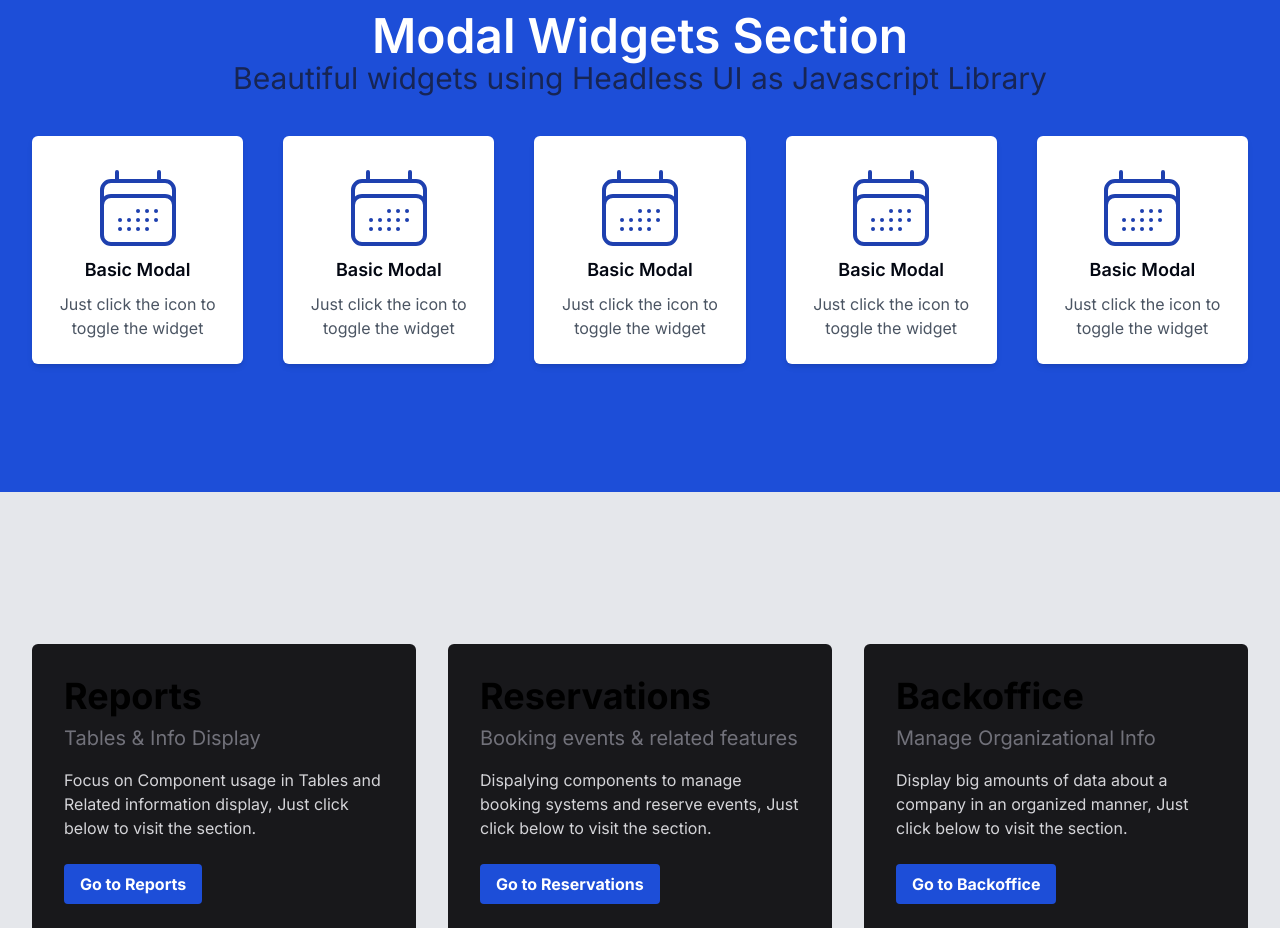
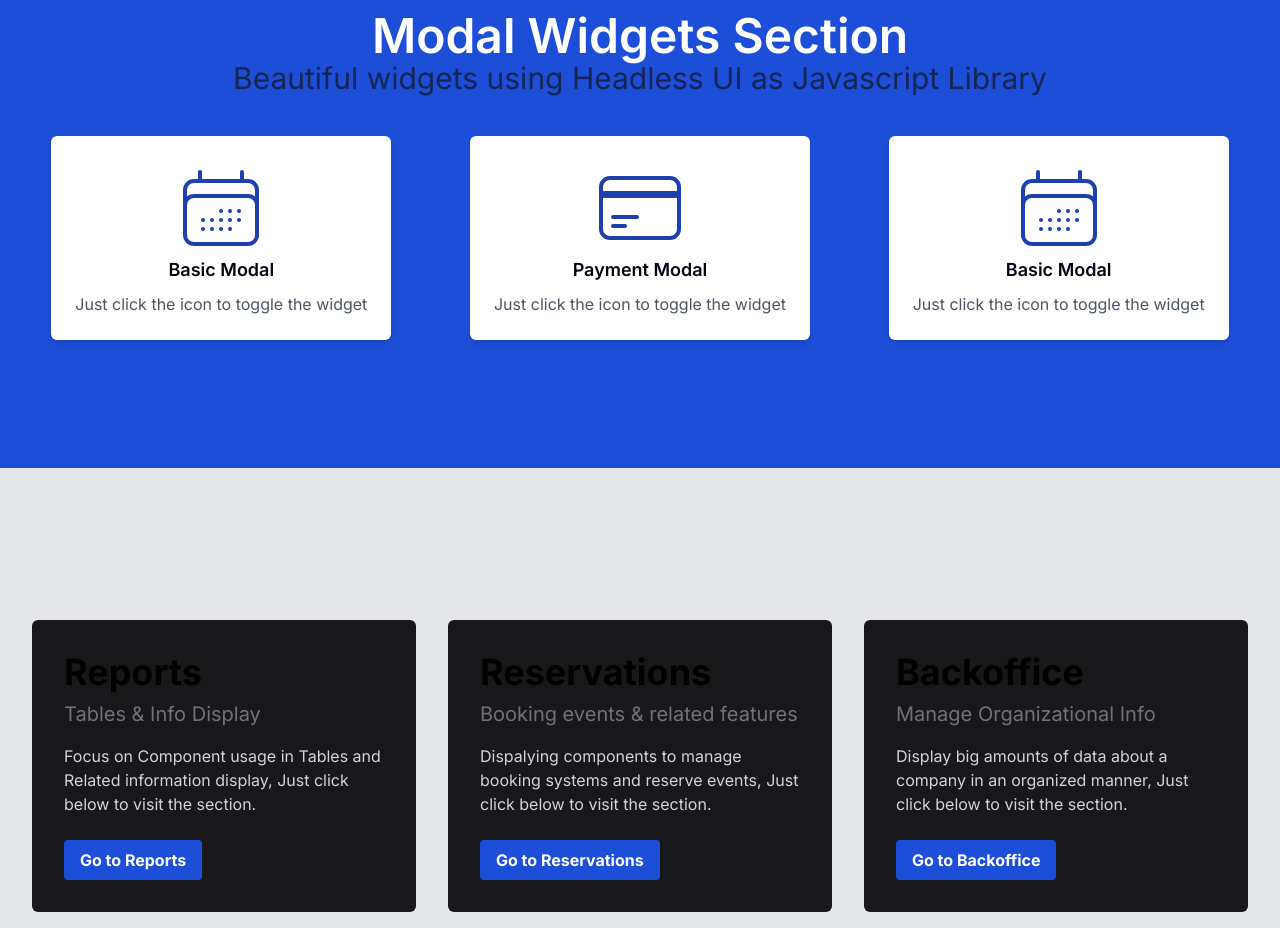
Before and after one commit to DanielRed007/react-lab-2024, a Next.js app in the folder lab-01/: page / in a window 1280 px wide. Shown: the part 1100-2028 px from the top of the page. Built offline with nearby package versions, Linux system fonts and the light colour scheme.

Commit message:
test case added, widget layout modified to display three elements

```diff
--- a/lab-01/jest.config.ts
+++ b/lab-01/jest.config.ts
@@ -8,6 +8,7 @@ const createJestConfig = nextJest({
 const config: Config = {
   coverageProvider: 'v8',
   testEnvironment: 'jest-environment-jsdom',
+  setupFilesAfterEnv: ['<rootDir>/setupTests.ts'],
 }
 
 export default createJestConfig(config)
--- a/lab-01/src/app/lib/features/homeWidgetsReducer.ts
+++ b/lab-01/src/app/lib/features/homeWidgetsReducer.ts
@@ -4,16 +4,12 @@ interface HomeWidgetsState {
   showModal1: boolean
   showModal2: boolean
   showModal3: boolean
-  showModal4: boolean
-  showModal5: boolean
 }
 
 const initialState: HomeWidgetsState = {
   showModal1: false,
   showModal2: false,
   showModal3: false,
-  showModal4: false,
-  showModal5: false,
 }
 
 const homeWidgetsSlice = createSlice({
--- a/lab-01/src/app/shared/home-widget-section/HomeWidgetSection.tsx
+++ b/lab-01/src/app/shared/home-widget-section/HomeWidgetSection.tsx
@@ -1,13 +1,14 @@
+import {
+  CalculatorIcon,
+  CalendarIcon,
+  NextJSIcon,
+  PaymentIcon,
+} from '../../utils/icons/icons'
 import {
   toggleModal,
   openModal,
   closeModal,
 } from '../../lib/features/homeWidgetsReducer'
-import {
-  CalculatorIcon,
-  CalendarIcon,
-  NextJSIcon,
-} from '../../utils/icons/icons'
 import { Dialog, Transition } from '@headlessui/react'
 import { useDispatch, useSelector } from 'react-redux'
 import IconModal from '../icon-modal/IconModal'
@@ -43,7 +44,7 @@ const HomeWidgetSection = () => {
           </p>
         </div>
 
-        <div className="mx-auto mt-10 grid max-w-lg grid-cols-4 flex items-center justify-center gap-x-8 gap-y-10 sm:max-w-xl sm:grid-cols-6 sm:gap-x-10 lg:mx-0 lg:max-w-none lg:grid-cols-5">
+        <div className="mx-auto mt-10 grid max-w-lg grid-cols-2 sm:grid-cols-3 lg:grid-cols-3 flex items-center justify-center gap-x-8 gap-y-10 sm:max-w-xl sm:gap-x-10 lg:mx-0 lg:max-w-none lg:grid-cols-3">
           <WidgetIconLink
             title="Basic Modal"
             subtitle="Just click the icon to toggle the widget"
@@ -56,32 +57,13 @@ const HomeWidgetSection = () => {
           </WidgetIconLink>
 
           <WidgetIconLink
-            title="Basic Modal"
+            title="Payment Modal"
             subtitle="Just click the icon to toggle the widget"
           >
-            <CalendarIcon
+            <PaymentIcon
+              testId="payment"
               customClass="h-24 w-24 text-blue-800"
-              onClick={() => handleOpenModal('showModal1')}
-            />
-          </WidgetIconLink>
-
-          <WidgetIconLink
-            title="Basic Modal"
-            subtitle="Just click the icon to toggle the widget"
-          >
-            <CalendarIcon
-              customClass="h-24 w-24 text-blue-800"
-              onClick={() => handleOpenModal('showModal1')}
-            />
-          </WidgetIconLink>
-
-          <WidgetIconLink
-            title="Basic Modal"
-            subtitle="Just click the icon to toggle the widget"
-          >
-            <CalendarIcon
-              customClass="h-24 w-24 text-blue-800"
-              onClick={() => handleOpenModal('showModal1')}
+              onClick={() => handleOpenModal('showModal2')}
             />
           </WidgetIconLink>
 
@@ -116,6 +98,42 @@ const HomeWidgetSection = () => {
           </div>
         </div>
       </IconModal>
+
+      <IconModal
+        showModal={showModal2}
+        modalRef={'showModal2'}
+        onCancel={handleCloseModal}
+        onClose={handleCloseModal}
+        onSuccess={handleCloseModal}
+      >
+        <div className="bg-white px-4 pb-4 pt-5 sm:p-6 sm:pb-4 flex flex-col items-center">
+          <div className="sm:flex sm:items-start">
+            <div className="mt-3 text-center sm:ml-4 sm:mt-0 sm:text-left">
+              <div className="mt-2 flex flex-col justify-center items-center">
+                <div className="mx-auto h-24 w-24 rounded-full bg-green-500 sm:mx-0 sm:h-10 sm:w-10">
+                  <svg
+                    xmlns="http://www.w3.org/2000/svg"
+                    fill="none"
+                    viewBox="0 0 24 24"
+                    strokeWidth={1.5}
+                    stroke="currentColor"
+                    className="w-10 h-10"
+                  >
+                    <path
+                      strokeLinecap="round"
+                      strokeLinejoin="round"
+                      d="M14.25 7.756a4.5 4.5 0 1 0 0 8.488M7.5 10.5h5.25m-5.25 3h5.25M21 12a9 9 0 1 1-18 0 9 9 0 0 1 18 0Z"
+                    />
+                  </svg>
+                </div>
+                <p className="text-sm text-gray-500">
+                  Payment Icon modal example
+                </p>
+              </div>
+            </div>
+          </div>
+        </div>
+      </IconModal>
     </div>
   )
 }
--- a/lab-01/src/app/shared/icon-modal/IconModal.tsx
+++ b/lab-01/src/app/shared/icon-modal/IconModal.tsx
@@ -56,6 +56,7 @@ function IconModal({
                   <>{children}</>
                   <div className="bg-gray-50 px-4 py-3 sm:flex sm:flex-row-reverse sm:px-6">
                     <button
+                      data-testid="cancel-icon-modal"
                       type="button"
                       className="inline-flex w-full justify-center rounded-md bg-red-600 px-3 py-2 text-sm font-semibold text-white shadow-sm hover:bg-red-500 sm:ml-3 sm:w-auto"
                       onClick={() => onCancel(modalRef)}
@@ -63,6 +64,7 @@ function IconModal({
                       Deactivate
                     </button>
                     <button
+                      data-testid="success-icon-modal"
                       type="button"
                       className="mt-3 inline-flex w-full justify-center rounded-md bg-white px-3 py-2 text-sm font-semibold text-gray-900 shadow-sm ring-1 ring-inset ring-gray-300 hover:bg-gray-50 sm:mt-0 sm:w-auto"
                       onClick={() => onSuccess(modalRef)}
--- a/lab-01/src/app/utils/icons/icons.tsx
+++ b/lab-01/src/app/utils/icons/icons.tsx
@@ -183,6 +183,32 @@ export const BeakerIcon = ({
   )
 }
 
+export const PaymentIcon = ({
+  customClass,
+  stroke,
+  onClick,
+  testId,
+}: IHeroIconProps) => {
+  return (
+    <svg
+      data-testid={testId}
+      xmlns="http://www.w3.org/2000/svg"
+      fill="none"
+      viewBox="0 0 24 24"
+      strokeWidth={stroke}
+      stroke="currentColor"
+      className={customClass}
+      onClick={onClick}
+    >
+      <path
+        strokeLinecap="round"
+        strokeLinejoin="round"
+        d="M2.25 8.25h19.5M2.25 9h19.5m-16.5 5.25h6m-6 2.25h3m-3.75 3h15a2.25 2.25 0 0 0 2.25-2.25V6.75A2.25 2.25 0 0 0 19.5 4.5h-15a2.25 2.25 0 0 0-2.25 2.25v10.5A2.25 2.25 0 0 0 4.5 19.5Z"
+      />
+    </svg>
+  )
+}
+
 export const CalculatorIcon = ({
   customClass,
   stroke,
```
Also changed, not shown: lab-01/setupTests.ts (+8 -5 lines), 1 other file (tests, documents, lock files or other folders).
